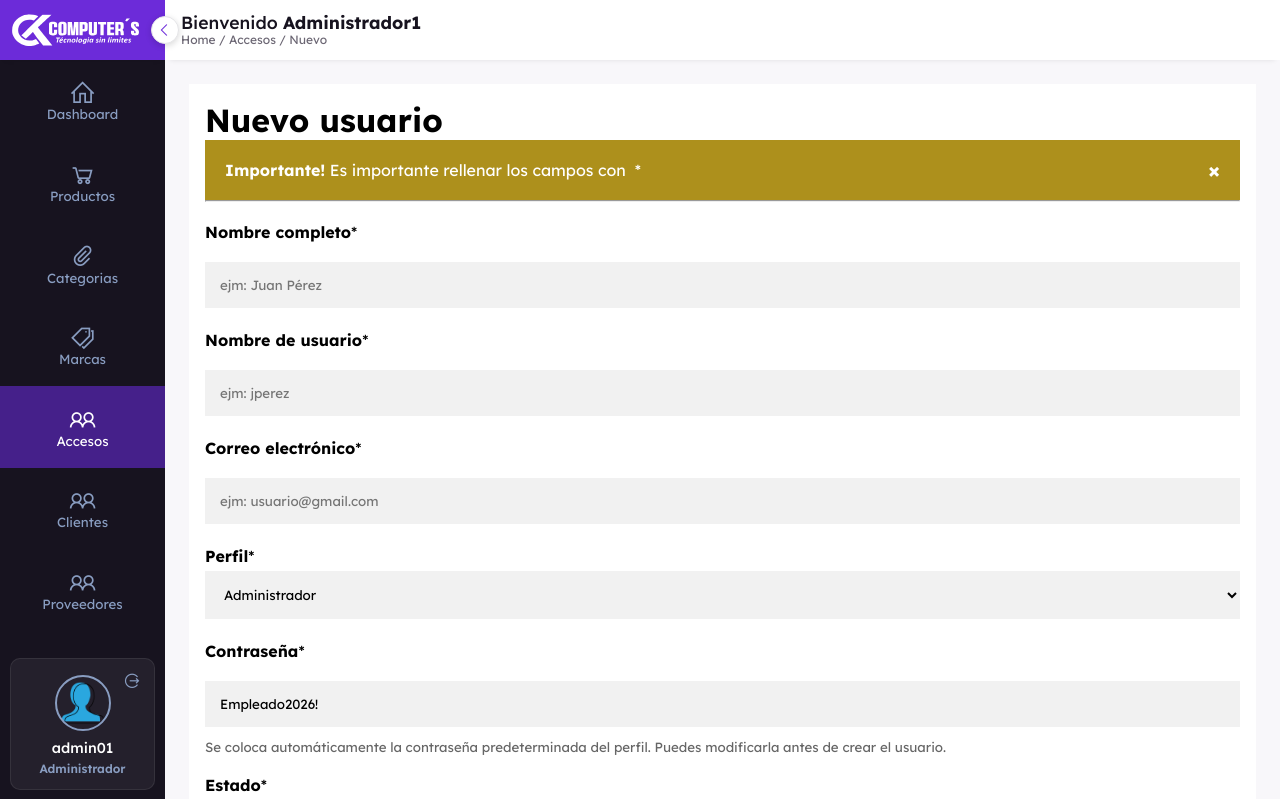
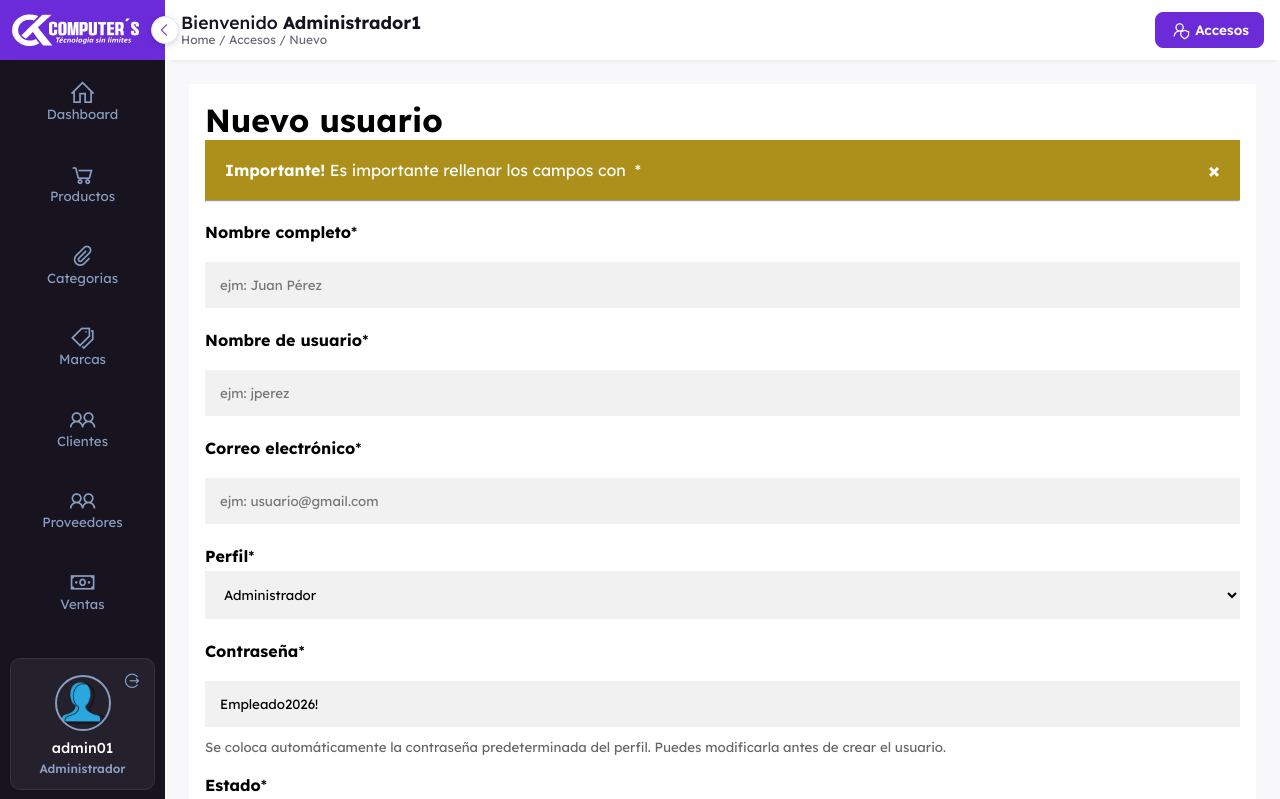
Before and after one commit to brandoncava/proyecto-titulacion, a PHP site: page /ckcomputers_system/frontend/accesos/nuevo.php in a window 1280 px wide. Shown: the top 799 px of the page. Run offline with PHP 8.4, Linux system fonts and the light colour scheme; a user stored in the database is signed in.

Commit message:
Mueve Accesos del menu lateral a un boton en la esquina superior derecha

```diff
--- a/backend/css/admin.css
+++ b/backend/css/admin.css
@@ -1669,3 +1669,36 @@ header {
     border-color: #D92D20;
     background: #fef3f2;
 }
+
+/* boton "Accesos" en la esquina superior derecha */
+.btn-cabecera {
+    display: inline-flex;
+    align-items: center;
+    gap: 6px;
+    padding: 7px 14px;
+    border: 1px solid #d0d5dd;
+    border-radius: 8px;
+    background: #fff;
+    color: #344054;
+    font-size: .85rem;
+    font-weight: 600;
+    white-space: nowrap;
+    transition: border-color 150ms, color 150ms, background 150ms;
+}
+.btn-cabecera span.las {
+    font-size: 1.2rem;
+}
+.btn-cabecera:hover {
+    border-color: var(--main-color);
+    color: var(--main-color);
+    background: #f4ebff;
+}
+.btn-cabecera.activo {
+    background: var(--main-color);
+    border-color: var(--main-color);
+    color: #fff;
+}
+@media screen and (max-width: 600px) {
+    .btn-cabecera .texto { display: none; }
+    .btn-cabecera { padding: 7px 9px; }
+}
--- a/frontend/layout/cabecera.php
+++ b/frontend/layout/cabecera.php
@@ -17,7 +17,6 @@ $MENU = [
     'productos'   => ['productos',   'productos/mostrar.php',        'la-shopping-cart', 'Productos'],
     'categorias'  => ['catalogos',   'categorias/mostrar.php',       'la-paperclip',     'Categorias'],
     'marcas'      => ['catalogos',   'marcas/mostrar.php',           'la-tags',          'Marcas'],
-    'accesos'     => ['usuarios',    'accesos/mostrar.php',          'la-user-friends',  'Accesos'],
     'clientes'    => ['clientes',    'clientes/mostrar.php',         'la-user-friends',  'Clientes'],
     'proveedores' => ['proveedores', 'proveedores/mostrar.php',      'la-user-friends',  'Proveedores'],
     'ventas'      => ['ventas',      'ventas/venta.php',             'la-money-bill',    'Ventas'],
@@ -128,6 +127,14 @@ $MENU = [
                     <h1>Bienvenido <strong><?php echo e($_SESSION['nombre']); ?></strong></h1>
                     <small>Home / <?php echo e($migas); ?></small>
                 </div>
+<?php if (puede('usuarios')): ?>
+
+                <!-- usuarios del sistema: configuracion, va aparte del menu de trabajo -->
+                <a href="../accesos/mostrar.php" class="btn-cabecera<?php echo $seccion === 'accesos' ? ' activo' : ''; ?>" title="Usuarios y accesos del sistema">
+                    <span class="las la-user-shield"></span>
+                    <span class="texto">Accesos</span>
+                </a>
+<?php endif; ?>
 
             </div>
         </header>
```
